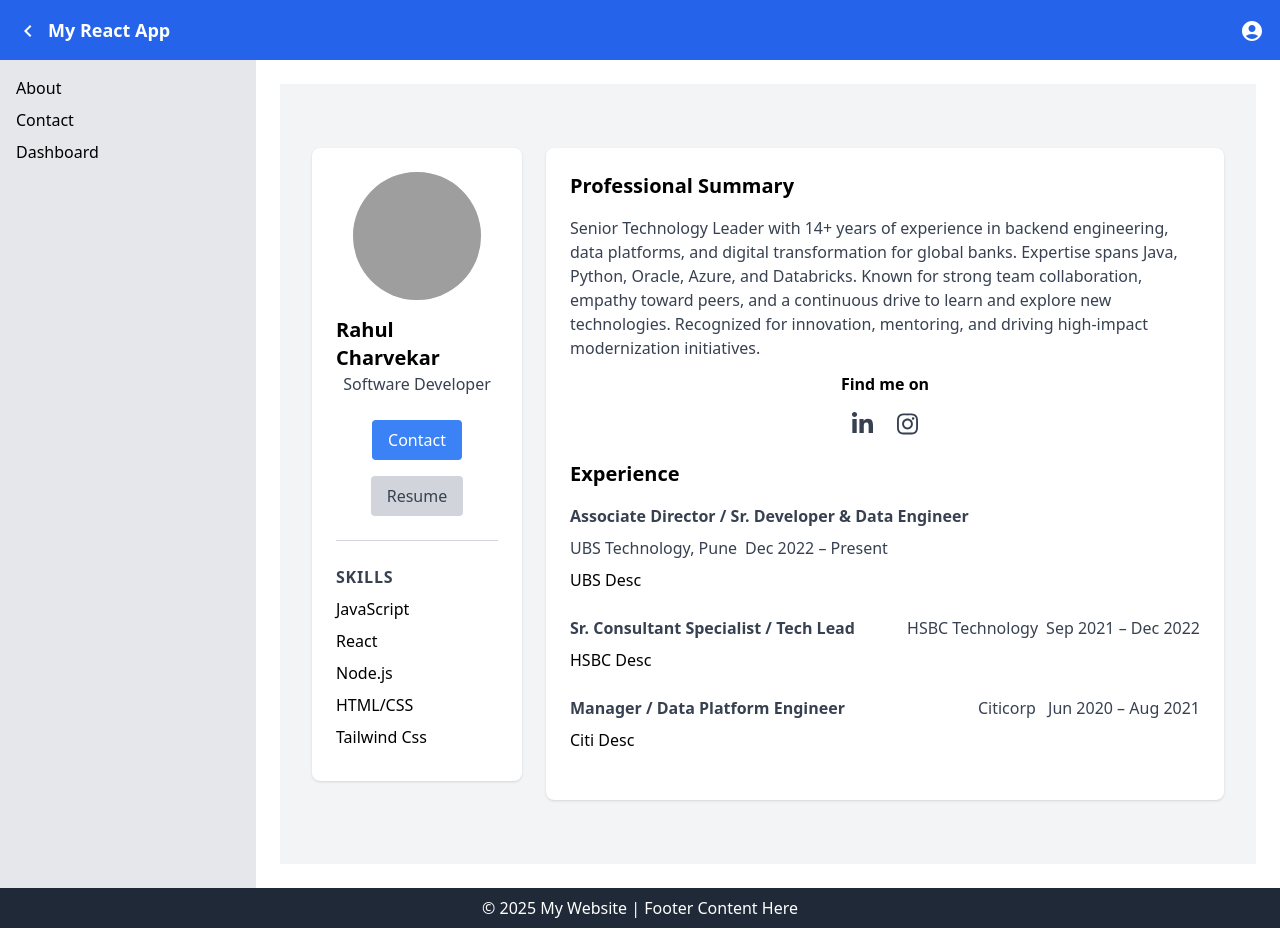
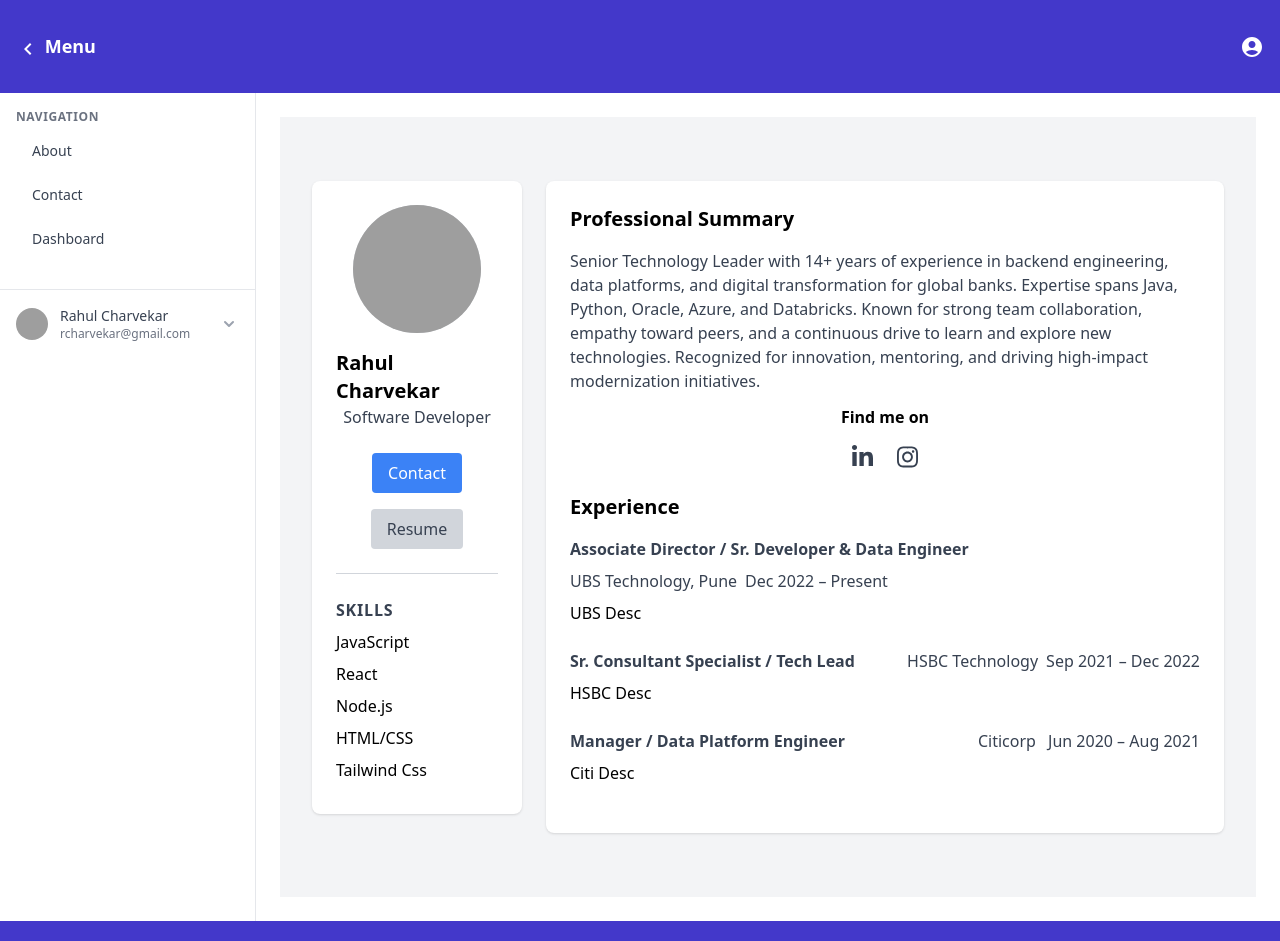
Before and after one commit to rahulcharvekar/MyProfile, a React (Vite) app in the folder Frontend/my-profile/: page / in a window 1280 px wide. Shown: the top 941 px of the page. Built offline with nearby package versions, Linux system fonts and the light colour scheme; grey boxes are pictures that could not be loaded.

Commit message:
ne changes

```diff
--- a/Frontend/my-profile/src/components/Footer.jsx
+++ b/Frontend/my-profile/src/components/Footer.jsx
@@ -1,7 +1,17 @@
 export default function Footer() {
   return (
-    <footer className="bg-gray-800 text-white text-center py-2">
-      &copy; 2025 My Website | Footer Content Here
-    </footer>
+    <footer>
+    <div class="bg-indigo-700 py-4 text-gray-100">
+      <div class="container mx-auto px-4">
+        <div class="-mx-4 flex flex-wrap justify-between">
+          <div class="px-4 w-full text-center sm:w-auto sm:text-left">
+            Copyright © 2020
+            <script>new Date().getFullYear() {">"} 2020 && document.write("- " + new Date().getFullYear())</script>- 2022
+            Tailwindow. All Rights Reserved.
+          </div>
+        </div>
+      </div>
+    </div>
+  </footer>
   );
 }
--- a/Frontend/my-profile/src/components/Header.jsx
+++ b/Frontend/my-profile/src/components/Header.jsx
@@ -3,12 +3,12 @@ import { ChevronLeft, Menu as MenuIcon, AccountCircle } from "@mui/icons-materia
 
 export default function Header({ isSidebarOpen, setIsSidebarOpen, menuAnchor, handleProfileClick, handleClose }) {
   return (
-    <header className="flex justify-between items-center p-4 bg-blue-600 text-white">
-      <div className="flex items-center gap-2">
+    <header class="flex justify-between items-center p-4 bg-indigo-700 text-white">
+      <div class="bg-indigo-700 py-4 text-gray-1002">
         <button onClick={() => setIsSidebarOpen(!isSidebarOpen)}>
           {isSidebarOpen ? <ChevronLeft /> : <MenuIcon />}
         </button>
-        <span className="text-lg font-semibold">My React App</span>
+        <span className="text-lg font-semibold"> Menu</span>
       </div>
       <div className="relative cursor-pointer" onClick={handleProfileClick}>
         <AccountCircle className="text-3xl" />
--- a/Frontend/my-profile/src/components/Sidebar.jsx
+++ b/Frontend/my-profile/src/components/Sidebar.jsx
@@ -1,23 +1,60 @@
-export default function Sidebar({ onMenuSelect, currentPage }) {
+import myPic from '../assets/mypic.jpg';
+export default function Sidebar({ onMenuSelect }) {
+
   const menu = [
     { label: "About", key: "about" },
     { label: "Contact", key: "contact" },
     { label: "Dashboard", key: "dashboard" },
   ];
 
-  return (
-    <aside className="w-64 bg-gray-200 p-4">
-      <ul className="space-y-2">
+  return <div class="min-h-screen flex">
+
+        <div class="bg-white w-64 border-r shadow-sm">
+
+            <div class="py-4">
+
+                <div class="px-4 mb-4">
+                    <h2 class="text-xs font-semibold text-gray-500 uppercase tracking-wider">Navigation</h2>
+                    <nav class="mt-2 space-y-1">
+                    <ul className="space-y-2">
         {menu.map((item) => (
           <li
             key={item.key}
-            className={`cursor-pointer ${currentPage === item.key ? "font-bold text-blue-600" : ""}`}
+            //className={`cursor-pointer ${currentPage === item.key ? "font-bold text-blue-600" : ""}`}
             onClick={() => onMenuSelect(item.key)}
-          >
+          class="cursor-pointer flex items-center px-4 py-2 text-sm font-medium text-gray-700 hover:bg-gray-50 rounded-lg">
             {item.label}
           </li>
         ))}
       </ul>
-    </aside>
-  );
+      </nav>
+
+                </div>
+            </div>
+
+
+            <div class="border-t mt-auto">
+                <div class="p-4">
+                    <div class="flex items-center">
+                        <img src={myPic} alt="User avatar" class="h-8 w-8 rounded-full"></img>
+                        <div class="ml-3">
+                            <p class="text-sm font-medium text-gray-700">Rahul Charvekar</p>
+                            <p class="text-xs text-gray-500">rcharvekar@gmail.com</p>
+                        </div>
+                        <button class="ml-auto text-gray-400 hover:text-gray-500">
+                            <svg class="h-5 w-5" fill="currentColor" viewBox="0 0 20 20">
+                                <path fill-rule="evenodd" d="M5.293 7.293a1 1 0 011.414 0L10 10.586l3.293-3.293a1 1 0 111.414 1.414l-4 4a1 1 0 01-1.414 0l-4-4a1 1 0 010-1.414z" clip-rule="evenodd"/>
+                            </svg>
+                        </button>
+                    </div>
+                </div>
+            </div>
+        </div>
+
+
+        <div class="flex-1 bg-gray-50 flex">
+
+        </div>
+    </div>
+
 }
```
